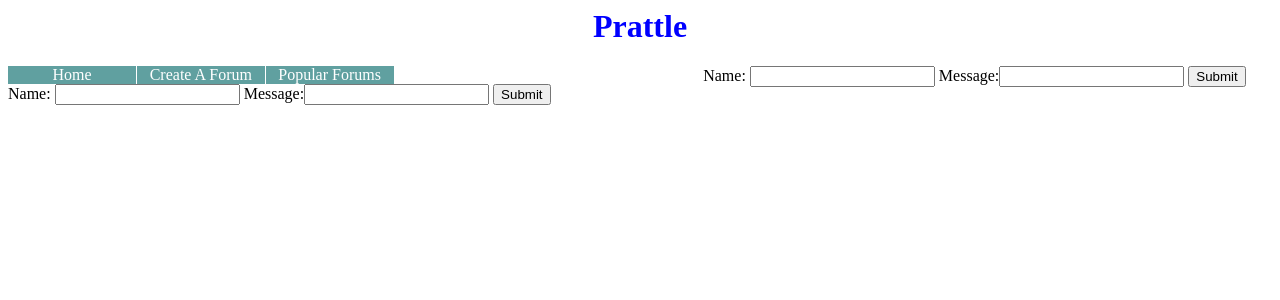
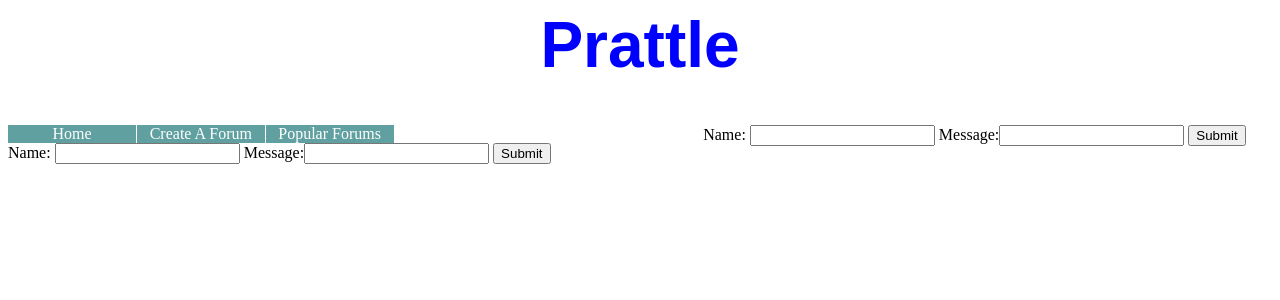
Before and after one commit to rdouradojr/prattledev, a Python web app: template templates/home.html in a window 1280 px wide. Shown: the top 300 px of the page. Run offline with Jinja, Linux system fonts and the light colour scheme; the template is opened without the code that fills it, so the values that code supplies are empty.

Commit message:
Update home.html

```diff
--- a/templates/home.html
+++ b/templates/home.html
@@ -24,6 +24,12 @@
 	#menu li{
 		float:left;
 		margin-right: .05em;
+		}
+	.Ballin{
+		color: blue;
+		font-size: 400%;
+ 		font-family: 'Varela Round', sans-serif;
+ 		text-align: center;
 		}
 
 
```
